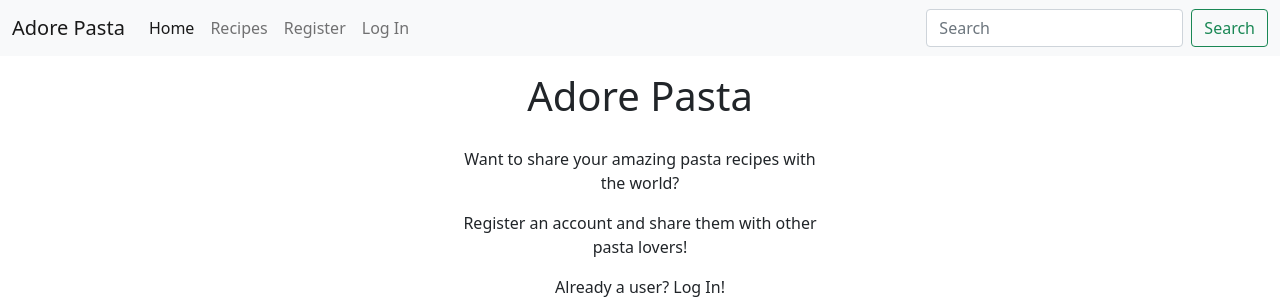
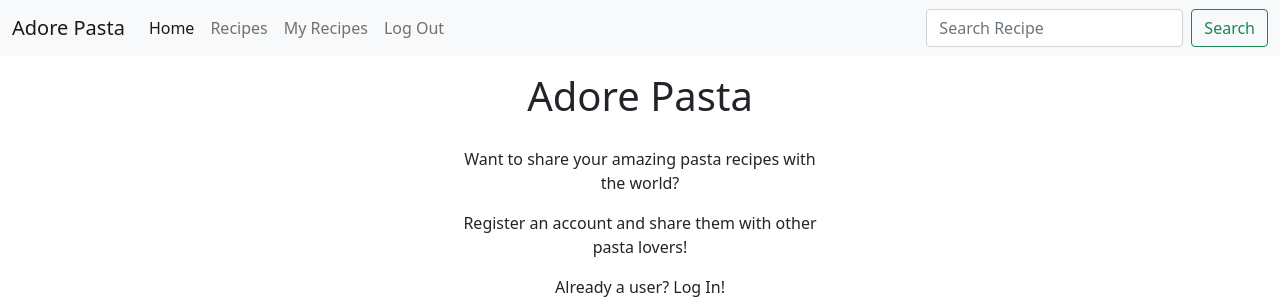
Before and after one commit to mangez84/adorepasta, a Flask app: page / in a window 1280 px wide. Shown: the top 301 px of the page. Run offline with Flask 2, Linux system fonts and the light colour scheme; the visitor is signed in with stand-in values (Sample User, id 1); some libraries are stand-ins or nearby versions.

Commit message:
Modify base template and add basic logout functionality

```diff
--- a/app.py
+++ b/app.py
@@ -24,6 +24,11 @@ mongo = PyMongo(app)
 @app.route("/")
 def home():
     return render_template("home.html")
+
+
+@app.route("/recipes")
+def recipes():
+    return render_template("recipes.html")
 
 
 @app.route("/register", methods=["GET", "POST"])
@@ -91,19 +96,21 @@ def login():
 
 @app.route("/myrecipes/<username>")
 def myrecipes(username):
-    # Check if session cookie is valid otherwise redirect to login
+    # Check if session cookie is valid otherwise redirect to home
     try:
         if username == session["username"]:
             return render_template("myrecipes.html", username=username)
     except KeyError:
         return redirect(url_for("login"))
     else:
-        return redirect(url_for("login"))
+        return redirect(url_for("home"))
 
 
-@app.route("/recipes")
-def recipes():
-    return render_template("recipes.html")
+@app.route("/logout")
+def logout():
+    flash("You have been logged out successfully!")
+    session.pop("username")
+    return redirect(url_for("login"))
 
 
 if __name__ == "__main__":
--- a/templates/base.html
+++ b/templates/base.html
@@ -30,15 +30,26 @@
                         <li class="nav-item">
                             <a class="nav-link" href="{{ url_for('recipes') }}">Recipes</a>
                         </li>
+                        {% if session.username %}
+                        <li class="nav-item">
+                            <a class="nav-link" href="{{ url_for('myrecipes', username=session.username) }}">
+                                My Recipes
+                            </a>
+                        </li>
+                        <li class="nav-item">
+                            <a class="nav-link" href="{{ url_for('logout') }}">Log Out</a>
+                        </li>
+                        {% else %}
                         <li class="nav-item">
                             <a class="nav-link" href="{{ url_for('register') }}">Register</a>
                         </li>
                         <li class="nav-item">
                             <a class="nav-link" href="{{ url_for('login') }}">Log In</a>
                         </li>
+                        {% endif %}
                     </ul>
                     <form class="d-flex">
-                        <input class="form-control me-2" type="search" placeholder="Search" aria-label="Search">
+                        <input class="form-control me-2" type="search" placeholder="Search Recipe" aria-label="Search">
                         <button class="btn btn-outline-success" type="submit">Search</button>
                     </form>
                 </div>
```
